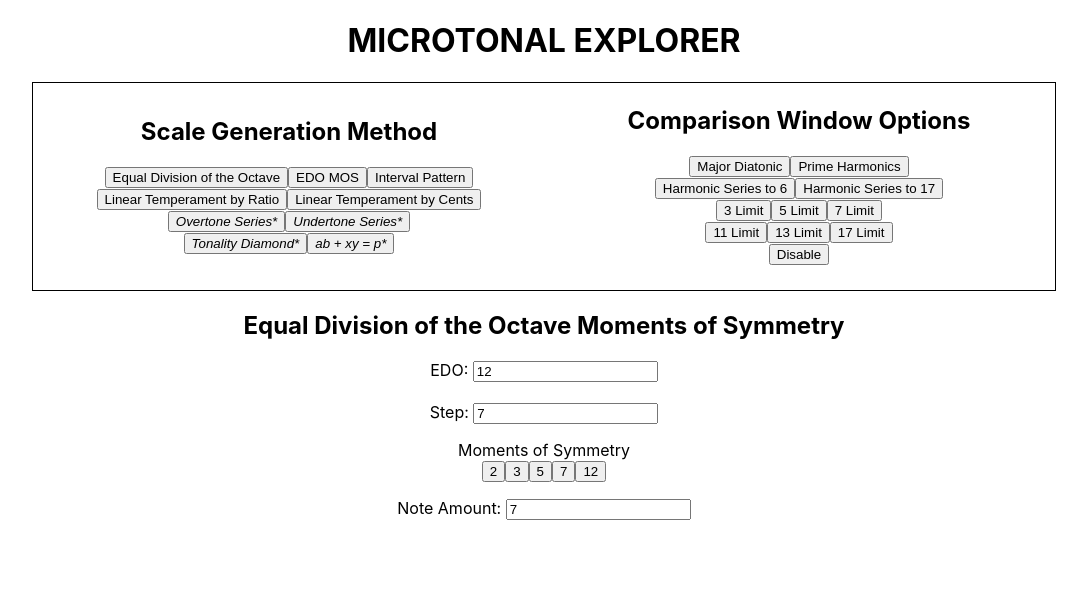
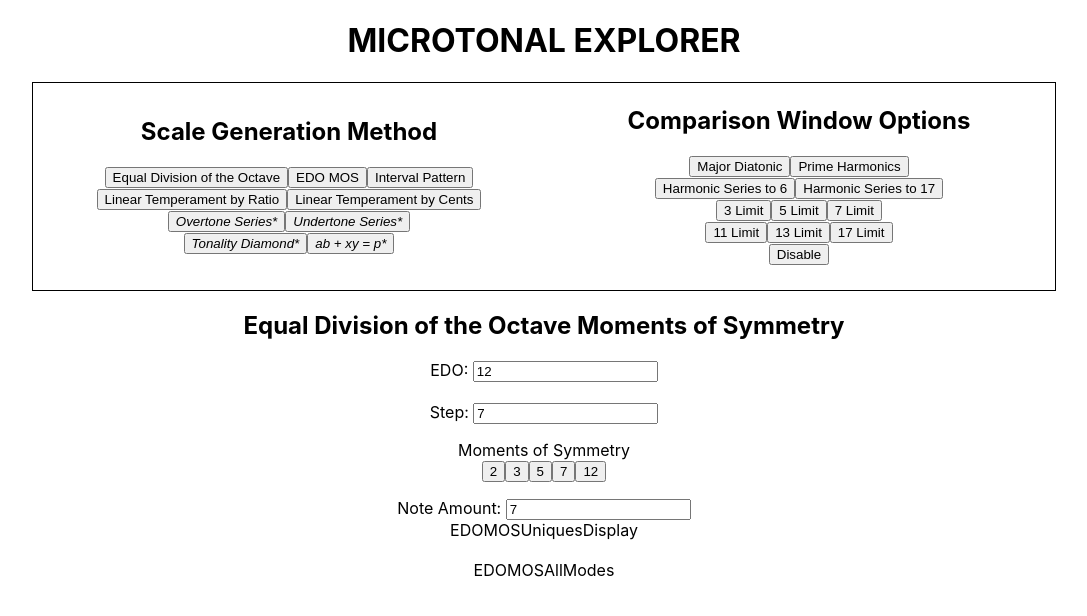
Before and after one commit to zzork/color-horizons-review-temp, a React (Create React App) app: page / in a window 1280 px wide. Both pictures are taken after a click on the button "EDO MOS". Shown: the top 616 px of the page, without its empty margins (96-1183 px from the left). Built offline with nearby package versions, Linux system fonts and the light colour scheme.

Commit message:
need to build EDOMOSUniquesDisplay and EDOMOSAllModes

```diff
--- a/src/apps/Calculators/EDOMOS/EDOMOSReadout.js
+++ b/src/apps/Calculators/EDOMOS/EDOMOSReadout.js
@@ -1,3 +1,4 @@
+import getLTScaleFromCents from "../LTByCents/util/getLTScaleFromCents";
 import getMos from "../LTShared/util/getMos";
 import getEDOMOSGenerator from "./util/getEDOMOSGenerator";
 
@@ -20,6 +21,7 @@ const EDOMOSReadout = ({
   const mosButtons = momentsOfSymmetry.map((value) => (
     <button onClick={() => handleMOSClick(value)}>{value}</button>
   ));
+  const scale = getLTScaleFromCents(generator, noteTotal);
 
   return (
     <div>
@@ -35,6 +37,11 @@ const EDOMOSReadout = ({
         name="edomosNoteTotalField"
         value={noteTotal}
       ></input>
+      <br />
+      {noteTotal <= 1 && <div>Note Total Must Be Greater Than One</div>}
+      {noteTotal > 1 && <div>EDOMOSUniquesDisplay</div>}
+      <br />
+      {noteTotal > 1 && <div>EDOMOSAllModes</div>}
     </div>
   );
 };
```
